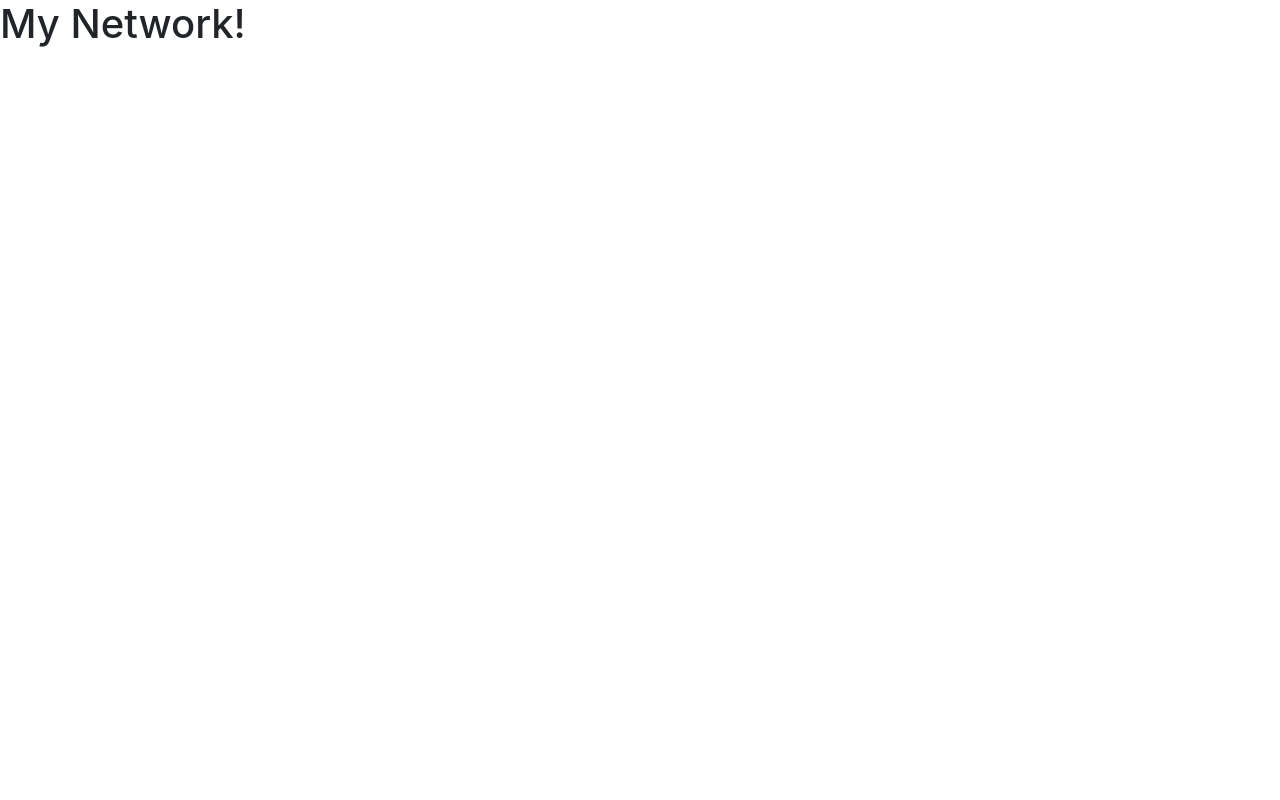
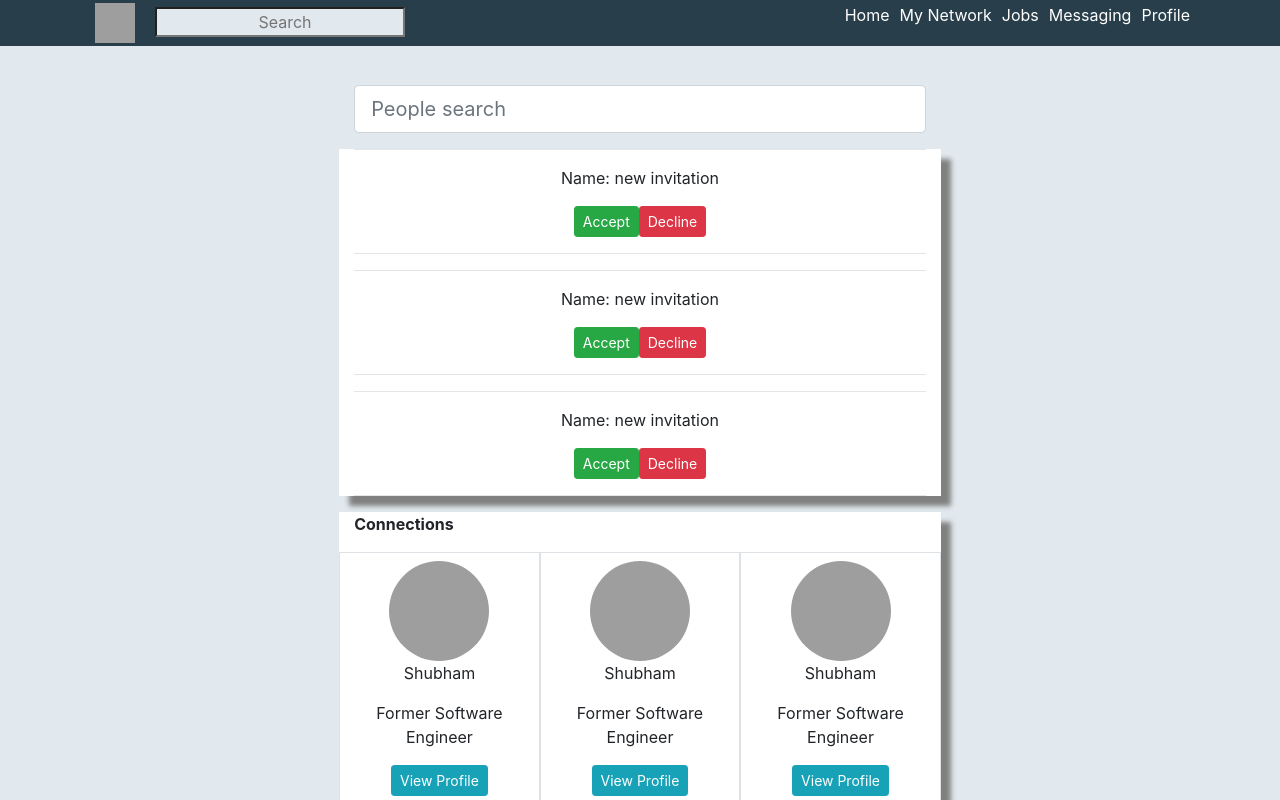
Before and after one commit to AkhilKrishnamurthy/LinkedIn-Prototype, a React (Create React App) app in the folder linkedin/: page /my-network in a window 1280 px wide. Shown: the top 800 px of the page. Built offline with nearby package versions, Linux system fonts and the light colour scheme; grey boxes are pictures that could not be loaded.

Commit message:
Changes to My Network page

```diff
--- a/linkedin/src/App.css
+++ b/linkedin/src/App.css
@@ -74,3 +74,39 @@
   padding: 5px;
   color: white;
 }
+
+.invitation-container, .connections-container{
+  box-shadow: 10px 10px 5px grey;
+  background:white;
+}
+.my-network-container{
+  background: #e1e9ee;
+}
+.center-content{
+  text-align: center;
+}
+.pad-3-pc{
+  padding: 3%;
+}
+
+.content-left-align{
+  text-align: initial;
+}
+
+.pad-1-pc{
+  padding: 1%;
+}
+
+.connection-img{
+  width: 100px;
+  height: 100px;
+  border-radius: 50%;
+}
+
+.people-search-container{
+ margin-left: 25%;
+}
+
+.search-box{
+  text-align: center;
+}
--- a/linkedin/src/components/MyNetwork/MyNetwork.js
+++ b/linkedin/src/components/MyNetwork/MyNetwork.js
@@ -1,16 +1,92 @@
-import React, {Component} from 'react';
+import React, { Component } from 'react';
+import Header from '../Header/Header';
 
-class MyNetwork extends Component{
+class MyNetwork extends Component {
 
-    constructor(props){
+    constructor(props) {
         super(props);
         console.log(props);
     }
 
-    render(){
-        return(
+    render() {
+        return (
             <div>
-                <h1>My Network!</h1>
+                <Header />
+                <div className="center-content my-network-container">
+                    <div className="pad-3-pc">
+                        <div className="people-search-container col-lg-6 col-md-6 col-sm-6">
+                            <input type="text" className="form-control form-control-lg" placeholder="People search"></input>
+                        </div>
+                        <div className="container invitation-container col-lg-6 col-md-6 col-sm-6">
+                            <div>
+                                <hr />
+                                <p>Name: new invitation</p>
+                                <button className="btn btn-sm btn-success">Accept</button>
+                                <button className="btn btn-sm btn-danger">Decline</button>
+                                <hr />
+                            </div>
+                            <div>
+                                <hr />
+                                <p>Name: new invitation</p>
+                                <button className="btn btn-sm btn-success">Accept</button>
+                                <button className="btn btn-sm btn-danger">Decline</button>
+                                <hr />
+                            </div>
+                            <div>
+                                <hr />
+                                <p>Name: new invitation</p>
+                                <button className="btn btn-sm btn-success">Accept</button>
+                                <button className="btn btn-sm btn-danger">Decline</button>
+                                <hr />
+                            </div>
+                        </div>
+
+                        <div className="container content-left-align connections-container col-lg-6 col-md-6 col-sm-6 mt-3">
+                            <div>
+                            <p><b>Connections</b></p>
+                            </div>
+
+                            <div className="row">
+                                <div className="col-4 pad-1-pc border">
+                                    <div className="pad-1-pc center-content">
+                                        <img className="connection-img" src="https://img.freepik.com/free-icon/user-filled-person-shape_318-74922.jpg?size=338c&ext=jpg" alt="logo" />
+                                        <p>Shubham</p>
+                                        <p>Former Software Engineer</p>
+                                        <button className="btn btn-sm btn-info">View Profile</button>
+
+                                    </div>
+                                </div>
+                                <div className="col-4 pad-1-pc border">
+                                    <div className="pad-1-pc center-content">
+                                        <img className="connection-img" src="https://img.freepik.com/free-icon/user-filled-person-shape_318-74922.jpg?size=338c&ext=jpg" alt="logo" />
+                                        <p>Shubham</p>
+                                        <p>Former Software Engineer</p>
+                                        <button className="btn btn-sm btn-info">View Profile</button>
+                                    </div>
+                                </div>
+                                <div className="col-4 pad-1-pc border">
+                                    <div className="pad-1-pc center-content">
+                                        <img className="connection-img" src="https://img.freepik.com/free-icon/user-filled-person-shape_318-74922.jpg?size=338c&ext=jpg" alt="logo" />
+                                        <p>Shubham</p>
+                                        <p>Former Software Engineer</p>
+                                        <button className="btn btn-sm btn-info">View Profile</button>
+
+                                    </div>
+                                </div>
+                                <div className="col-4 pad-1-pc border">
+                                    <div className="pad-1-pc center-content">
+                                        <img className="connection-img" src="https://img.freepik.com/free-icon/user-filled-person-shape_318-74922.jpg?size=338c&ext=jpg" alt="logo" />
+                                        <p>Shubham</p>
+                                        <p>Former Software Engineer</p>
+                                        <button className="btn btn-sm btn-info">View Profile</button>
+
+                                    </div>
+                                </div>
+                            </div>
+
+                        </div>
+                    </div>
+                </div>
             </div>
         );
     }
```
